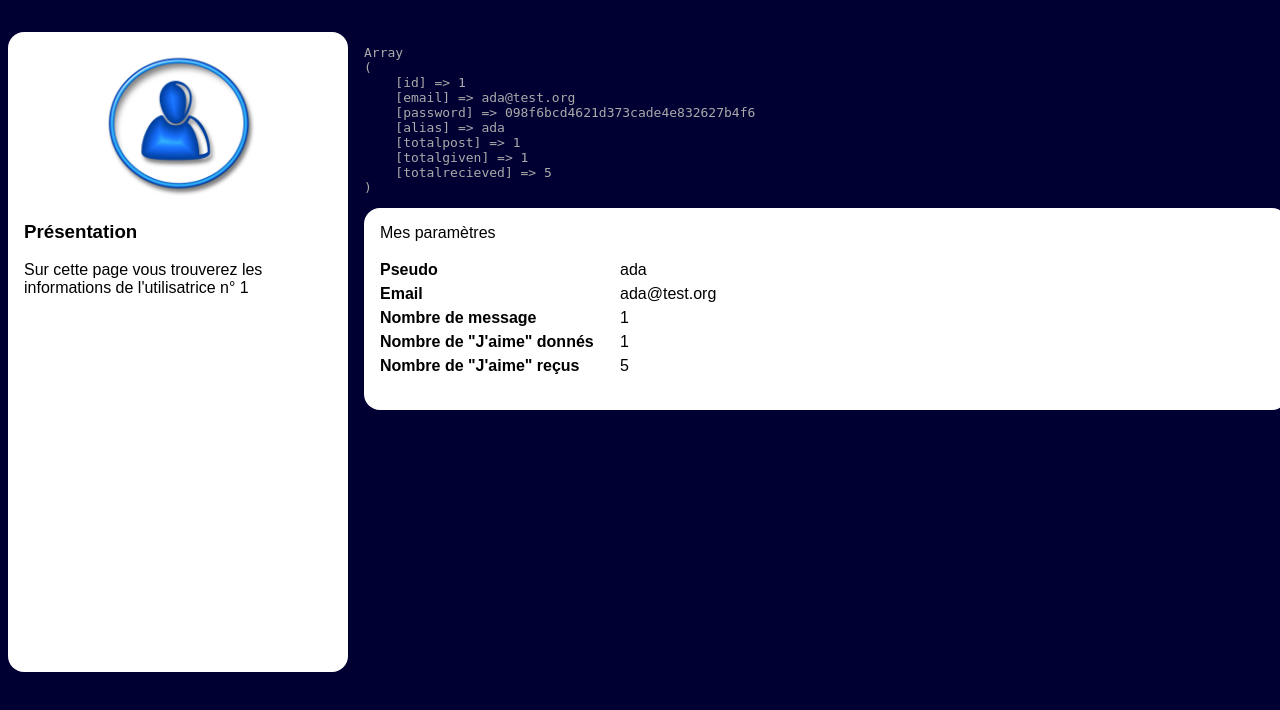
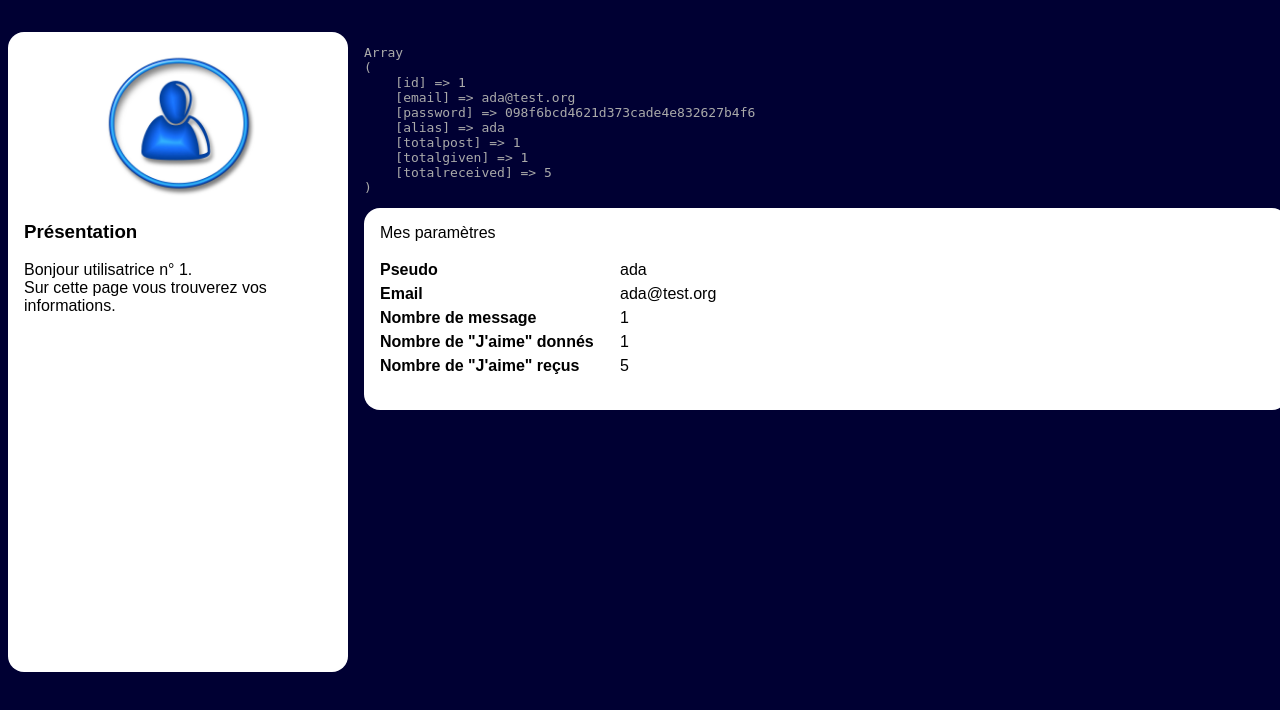
Before and after one commit to adatechschool/reseau-social-php-php_social_network_zineb_eda_kai, a PHP site: page /settings.php?user_id=1 in a window 1280 px wide. Shown: the part 90-800 px from the top of the page. Run offline with PHP 8.4, Linux system fonts and the light colour scheme; a user stored in the database is signed in; data comes from the database, SQL or seed files in the repository.

Commit message:
connexion update on header, presentation update on feed, settings update

```diff
--- a/Niveau1/resoc_n1/feed.php
+++ b/Niveau1/resoc_n1/feed.php
@@ -2,7 +2,7 @@
 session_start();
 //si la session n'est pas connectée alors redirection vers login.php
 if (!isset($_SESSION['connected_id'])) {
-    header('Location: login.php');
+    header('Location: userlogin.php');
     exit();
 }
 ?>
--- a/Niveau1/resoc_n1/header.php
+++ b/Niveau1/resoc_n1/header.php
@@ -23,7 +23,7 @@ $connectedUserId = $_SESSION['connected_id'];
                 echo '<li><a href="subscriptions.php?user_id=' . $connectedUserId . '">Mes abonnements</a></li>';
                 echo '<li><a href="logout.php?user_id=' . $connectedUserId . '">Déconnexion</a></li>';
             } else {
-                echo '<li><a href="login.php">Connexion</a></li>';
+                echo '<li><a href="userlogin.php">Connexion</a></li>';
             }
             ?>
 
--- a/Niveau1/resoc_n1/settings.php
+++ b/Niveau1/resoc_n1/settings.php
@@ -27,8 +27,8 @@ if (!isset($_SESSION['connected_id'])) {
             <img src="user.jpg" alt="Portrait de l'utilisatrice" />
             <section>
                 <h3>Présentation</h3>
-                <p>Sur cette page vous trouverez les informations de l'utilisatrice
-                    n° <?php echo intval($_GET['user_id']) ?></p>
+                <p>Bonjour utilisatrice n° <?php echo intval($_GET['user_id']) ?>. <br>
+                Sur cette page vous trouverez vos informations.</p>
 
             </section>
         </aside>
@@ -55,11 +55,11 @@ if (!isset($_SESSION['connected_id'])) {
                     SELECT users.*,
                     count(DISTINCT posts.id) as totalpost,
                     count(DISTINCT given.post_id) as totalgiven,
-                    count(DISTINCT recieved.user_id) as totalrecieved
+                    count(DISTINCT received.user_id) as totalreceived
                     FROM users
                     LEFT JOIN posts ON posts.user_id=users.id
                     LEFT JOIN likes as given ON given.user_id=users.id
-                    LEFT JOIN likes as recieved ON recieved.post_id=posts.id
+                    LEFT JOIN likes as received ON received.post_id=posts.id
                     WHERE users.id = '$userId'
                     GROUP BY users.id
                     ";
@@ -91,7 +91,7 @@ if (!isset($_SESSION['connected_id'])) {
                         <dt>Nombre de "J'aime" donnés </dt>
                         <dd><?php echo $user['totalgiven'] ?></dd>
                         <dt>Nombre de "J'aime" reçus</dt>
-                        <dd><?php echo $user['totalrecieved'] ?></dd>
+                        <dd><?php echo $user['totalreceived'] ?></dd>
                     </dl>
 
                 </article>
```
Also changed, not shown: Niveau1/resoc_n1/wall.php (+12 -4 lines).
